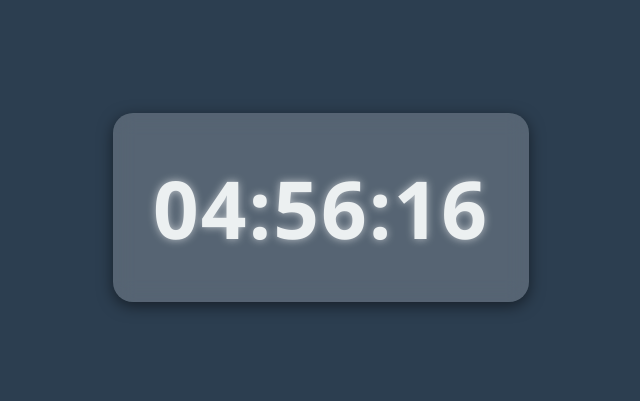
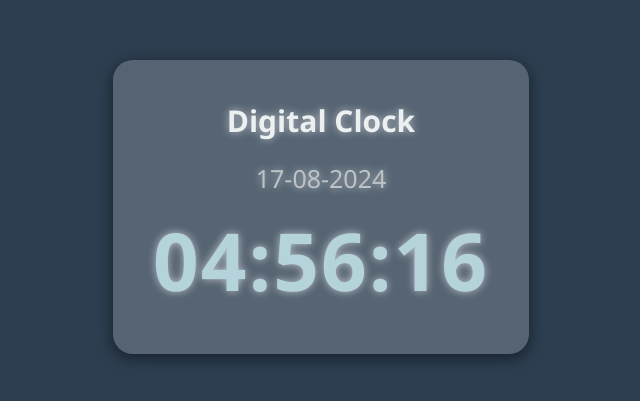
Before and after one commit to Harishshanmugamm/Digital-CLock-Using-HTML-CSS-JS, a plain HTML site: page index.html in a window 1280 px wide. Shown: the part 193-594 px from the top of the page, without its empty margins (319-959 px from the left). Drawn offline with Linux system fonts and the light colour scheme.

Commit message:
Git Correction

```diff
--- a/index.html
+++ b/index.html
@@ -25,9 +25,24 @@
             backdrop-filter: blur(10px);
         }
 
+        #title {
+            font-size: 30px;
+            color: #ecf0f1;
+            font-weight: 600;
+            margin-bottom: 20px;
+            text-shadow: 0 0 8px rgba(255, 255, 255, 0.6);
+        }
+
+        #date {
+            font-size: 25px;
+            color: #bdc3c7;
+            margin-bottom: 10px;
+            text-shadow: 0 0 8px rgba(255, 255, 255, 0.6);
+        }
+
         #time {
             font-size: 80px;
-            color: #ecf0f1;
+            color: #b5d3db;
             font-weight: 700;
             letter-spacing: 2px;
             text-shadow: 0 0 8px rgba(255, 255, 255, 0.6);
@@ -37,21 +52,28 @@
 
 <body>
     <div class="clock">
+        <div id="title">Digital Clock</div>
+        <div id="date"></div>
         <div id="time"></div>
     </div>
 
     <script>
         function updateTime() {
             const timeElement = document.getElementById('time');
+            const dateElement = document.getElementById('date');
             const now = new Date();
             const hours = String(now.getHours()).padStart(2, '0');
             const minutes = String(now.getMinutes()).padStart(2, '0');
             const seconds = String(now.getSeconds()).padStart(2, '0');
+            const day = String(now.getDate()).padStart(2, '0');
+            const month = String(now.getMonth() + 1).padStart(2, '0');
+            const year = now.getFullYear();
             timeElement.textContent = `${hours}:${minutes}:${seconds}`;
+            dateElement.textContent = `${day}-${month}-${year}`;
         }
 
         setInterval(updateTime, 1000);
-        updateTime(); // initial call to display the time immediately
+        updateTime();
     </script>
 </body>
 
```
